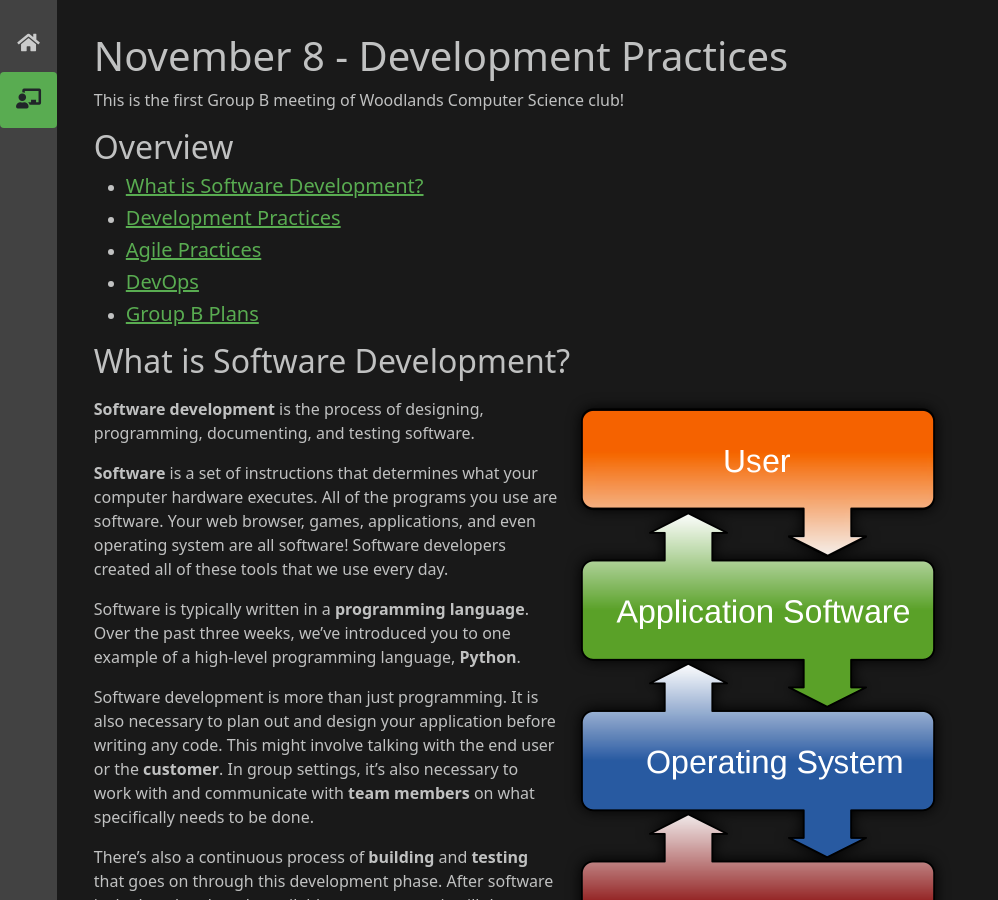
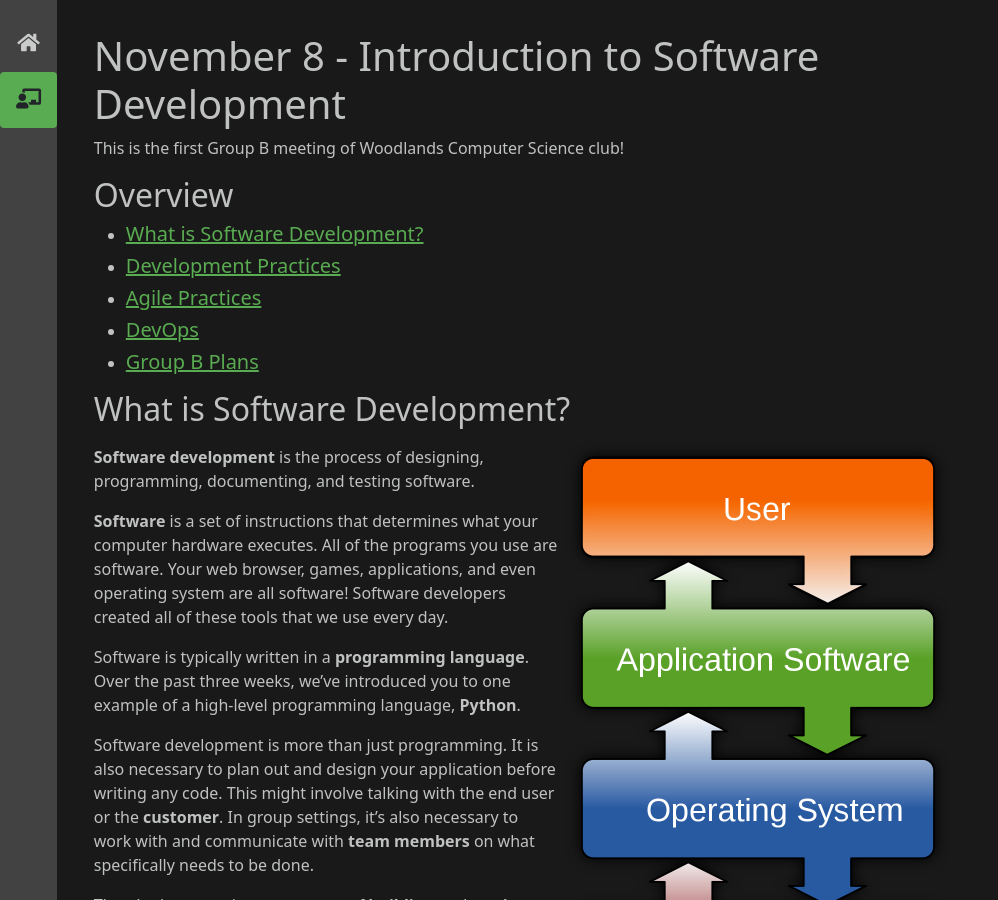
Before and after one commit to vishnupsatish/woodlands-cs-website, a Jekyll site: the page built from _posts/2021-11-08-lesson-4.md, in a window 1280 px wide and 900 px high. Shown: the whole window, without its empty margins (0-998 px from the left). Built offline with Jekyll 4.4.1, drawn with Linux system fonts in a browser that asks for light colours; nearby versions of some CDN libraries.

Commit message:
Changed title, fixed lesson number

```diff
--- a/_posts/2021-11-08-lesson-4.md
+++ b/_posts/2021-11-08-lesson-4.md
@@ -1,12 +1,12 @@
 ---
 layout: default
-title: November 8 - Development Practices
+title: November 8 - Introduction to Software Development
 date: 2021-11-04 00.00.00 -0400
 categories: group-b
 current_page: lessons
 code_editor: true
 ---
-# November 8 - Development Practices
+# November 8 - Introduction to Software Development
 This is the first Group B meeting of Woodlands Computer Science club!
 
 ## Overview
@@ -17,7 +17,7 @@ This is the first Group B meeting of Woodlands Computer Science club!
 - <h5><a href="#group-b-plans">Group B Plans</a></h5>
 
 ## What is Software Development?
-<img src="/assets/img/group-b/lesson-5/software-interactions.png" alt="" class="post-img float-right">
+<img src="/assets/img/group-b/lesson-4/software-interactions.png" alt="" class="post-img float-right">
 
 **Software development** is the process of designing, programming, documenting, and testing software.
 
@@ -36,7 +36,7 @@ There are many development practices programmers tend to follow when working on
 
 In the real world, large companies might have to organize hundreds or thousands of developers to work on the same application. In this case, having effective and consistent development practices is essential for progress.
 
-<img src="/assets/img/group-b/lesson-5/SDLC.png" alt="" class="post-img float-right">
+<img src="/assets/img/group-b/lesson-4/SDLC.png" alt="" class="post-img float-right">
 
 The process of building a software project is sometimes called the **system development life cycle** or **SDLC**.
 
@@ -59,7 +59,7 @@ Some of these practices may seem confusing or abstract to people who haven't wor
 ## Agile Practices
 **Agile software development** was created in reaction to the popular development method of the 90s, the **waterfall model**. The waterfall model was criticized for being overly planned and micromanaged.
 
-<img src="/assets/img/group-b/lesson-5/agile.png" alt="" class="post-img float-right">
+<img src="/assets/img/group-b/lesson-4/agile.png" alt="" class="post-img float-right">
 
 In **2001**, a group of programmers wrote *The Manifesto for Agile Software Development*, including 12 principles for software development.
 1. Customer satisfaction by early and **continuous** delivery of valuable software.
@@ -85,7 +85,7 @@ The methodology was comparatively less rigid and more iterative than the Waterfa
 
 DevOps is a set of practices complementary to Agile software development. DevOps combines software development (Dev) with IT operations (Ops) in an attempt to shorten the system development life cycle. The DevOps movement began sometime around 2007.
 
-<img src="/assets/img/group-b/lesson-5/devops.png" alt="" class="post-img-large">
+<img src="/assets/img/group-b/lesson-4/devops.png" alt="" class="post-img-large">
 
 **The following is a common explaination of DevOps:**
 
@@ -101,7 +101,7 @@ These teams use practices to automate processes that historically have been manu
 
 Over the next five Group B meetings (before winter break), we'll be developing a **Discord bot** using the language **Go**.
 
-<img src="/assets/img/group-b/lesson-5/golang.png" alt="" class="post-img float-right">
+<img src="/assets/img/group-b/lesson-4/golang.png" alt="" class="post-img float-right">
 
 **The plan for Group B is as follows:**
 1. Development Practices *<-- You are here*
```
Also changed, not shown: assets/img/group-b/lesson-4/SDLC.png (renamed from assets/img/group-b/lesson-5/SDLC.png), assets/img/group-b/lesson-4/agile.png (renamed from assets/img/group-b/lesson-5/agile.png), assets/img/group-b/lesson-4/devops.png (renamed from assets/img/group-b/lesson-5/devops.png), assets/img/group-b/lesson-4/golang.png (renamed from assets/img/group-b/lesson-5/golang.png), assets/img/group-b/lesson-4/software-interactions.png (renamed from assets/img/group-b/lesson-5/software-interactions.png).
